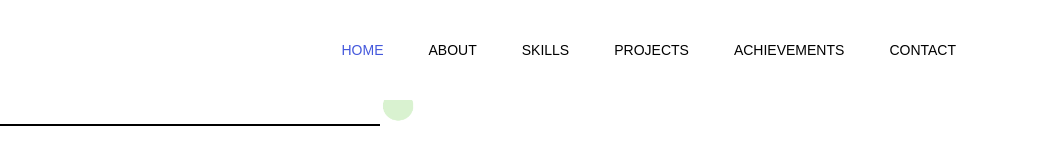
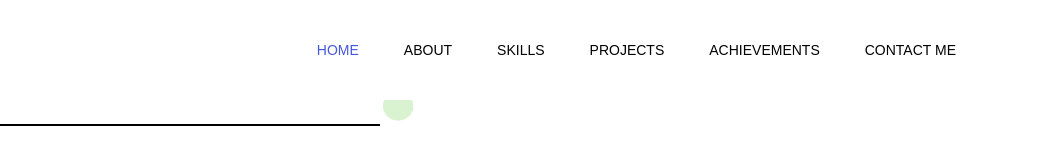
Before and after one commit to Akila618/portfolio, a plain HTML site: page src/index.html in a window 1280 px wide. Shown: the top 160 px of the page, 239-1280 px from the left. Drawn offline with Linux system fonts and the light colour scheme; some packages are replaced by stand-ins of ours.

Commit message:
Update index.html

```diff
--- a/src/index.html
+++ b/src/index.html
@@ -41,7 +41,7 @@
 							<li class="nav-item"><a class="nav-link" href="#skills_sec">Skills</a></li>
 							<li class="nav-item"><a class="nav-link" href="#projects_sec">Projects</a></li>
 							<li class="nav-item"><a class="nav-link" href="#achieve_sec">Achievements</a></li>
-							<li class="nav-item"><a class="nav-link" href="#contact_sec">Contact</a></li>
+							<li class="nav-item"><a class="nav-link" href="#contact_sec">Contact me</a></li>
 						</ul>
 					</div>
 				</div>
```
